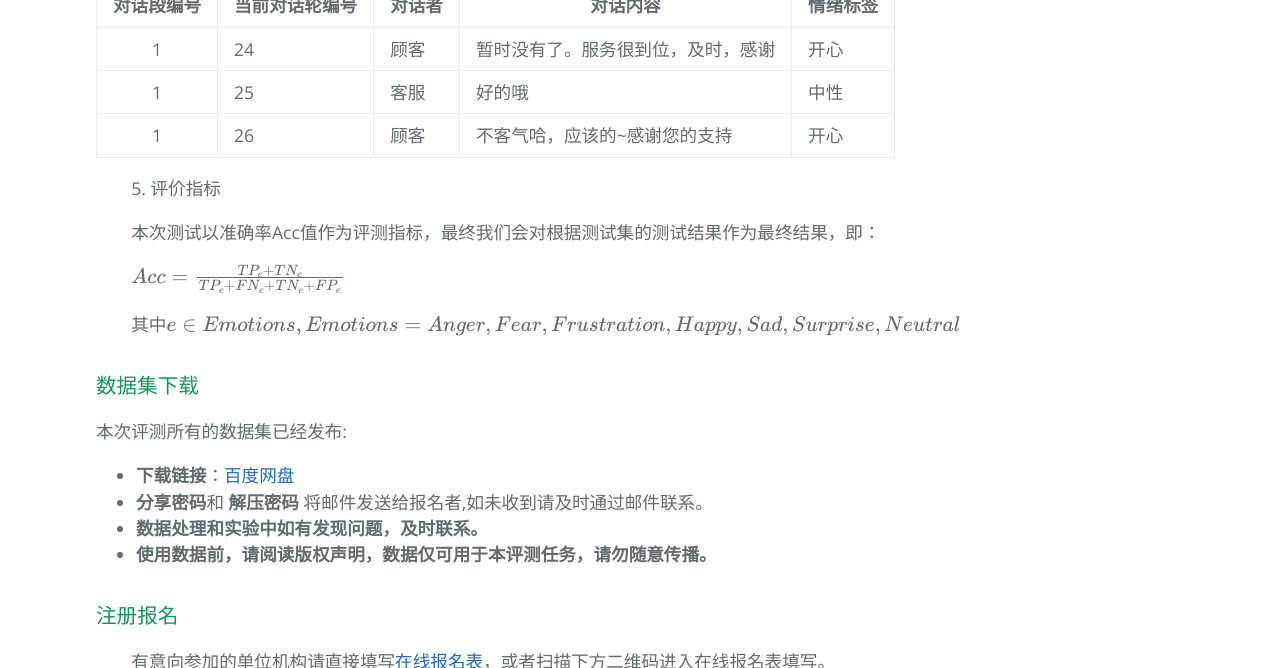
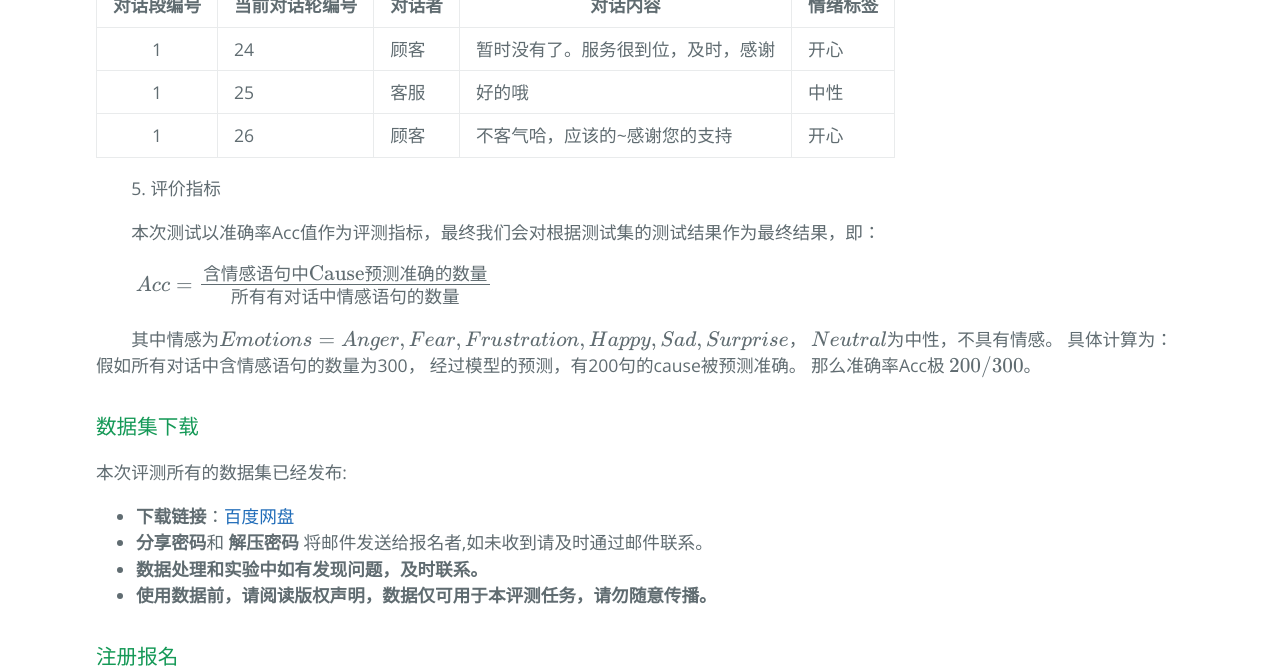
Before and after one commit to ccac2022ecemc/ccac2022ecemc.github.io, a Jekyll site: the page built from index.md, in a window 1280 px wide and 900 px high, scrolled down 2779 px, cut to the strip 0-668 px from the top of the window. Built offline with Jekyll 4.4.1, drawn with Linux system fonts in a browser that asks for light colours; formulas are drawn with MathJax 3.

Commit message:
Update index.md

```diff
--- a/index.md
+++ b/index.md
@@ -88,11 +88,12 @@ layout: default
 &ensp;&ensp;&ensp;&ensp;本次测试以准确率Acc值作为评测指标，最终我们会对根据测试集的测试结果作为最终结果，即：
 
 
-&ensp;&ensp;&ensp;&ensp;$Acc=\frac{TP_e+TN_e}{TP_e+FN_e+TN_e+FP_e}$
+&ensp;&ensp;&ensp;&ensp; $Acc=\frac{\mbox{含情感语句中Cause预测准确的数量}}{\mbox{所有有对话中情感语句的数量}}$
+<!-- $Acc=\frac{TP_e+TN_e}{TP_e+FN_e+TN_e+FP_e}$ -->
 <!-- ![](http://latex.codecogs.com/svg.latex?Acc=\frac{TP_e+TN_e}{TP_e+FN_e+TN_e+FP_e}) -->
 <!-- $$P_e=\frac{TP_e}{TP_e+FP_e}, R_e=\frac{TP_e}{TP_e+FN_e}\\F_e=\frac{2\times P_e\times R_e}{P_e+R_e}\\Macro\_F=\frac{1}{n}\sum_{e\in Emotions}F_{e}\\Macro\_F_{final} = \frac{(Macro\_F_{通用}+Macro\_F_{疫情})}{2}\\$$  -->
 
-&ensp;&ensp;&ensp;&ensp;其中$e\in Emotions, Emotions= \{Anger, Fear, Frustration, Happy, Sad, Surprise, Neutral \}$
+&ensp;&ensp;&ensp;&ensp;其中情感为$Emotions= \{Anger, Fear, Frustration, Happy, Sad, Surprise \}$， $\{Neutral\}$为中性，不具有情感。 具体计算为： 假如所有对话中含情感语句的数量为300， 经过模型的预测，有200句的cause被预测准确。 那么准确率Acc极 $200/300$。
 
 ### 数据集下载
 本次评测所有的数据集已经发布:
```
